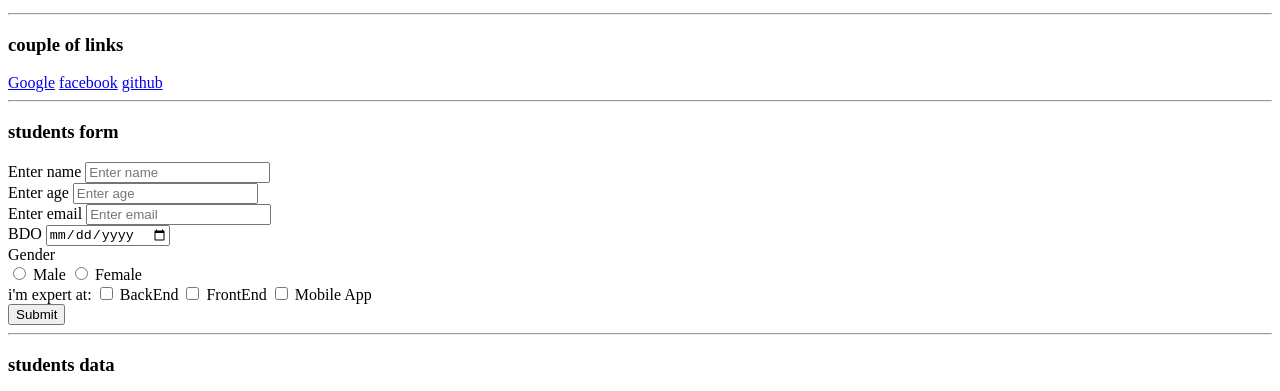
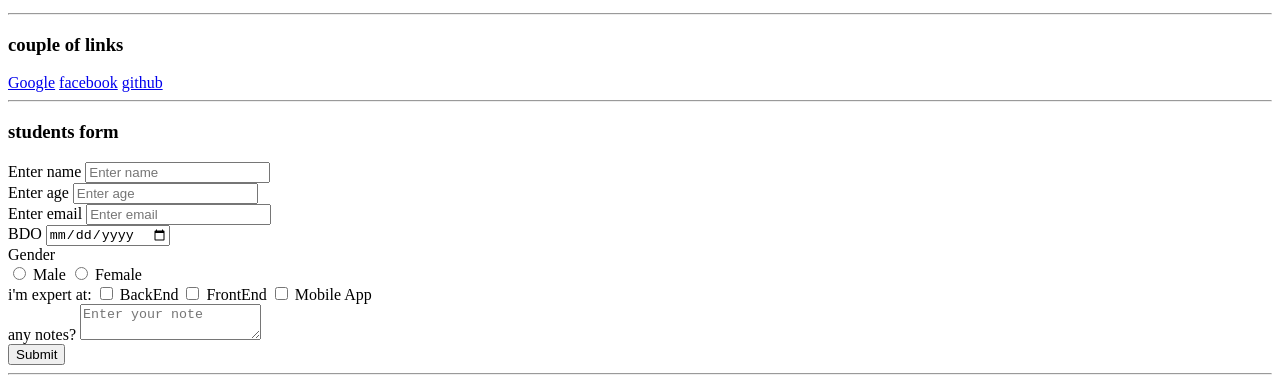
Before and after one commit to kareem20011/finalProj, a plain HTML site: page index.html in a window 1280 px wide. Shown: the part 119-510 px from the top of the page. Drawn offline with Linux system fonts and the light colour scheme.

Commit message:
first task

```diff
--- a/index.html
+++ b/index.html
@@ -43,6 +43,10 @@
         <input type="checkbox"> FrontEnd
         <input type="checkbox"> Mobile App
         <br>
+
+        <label for="notes">any notes?</label>
+        <textarea id="notes" placeholder="Enter your note"></textarea>
+        <br>
         <button>Submit</button>
     </form>
 
```
